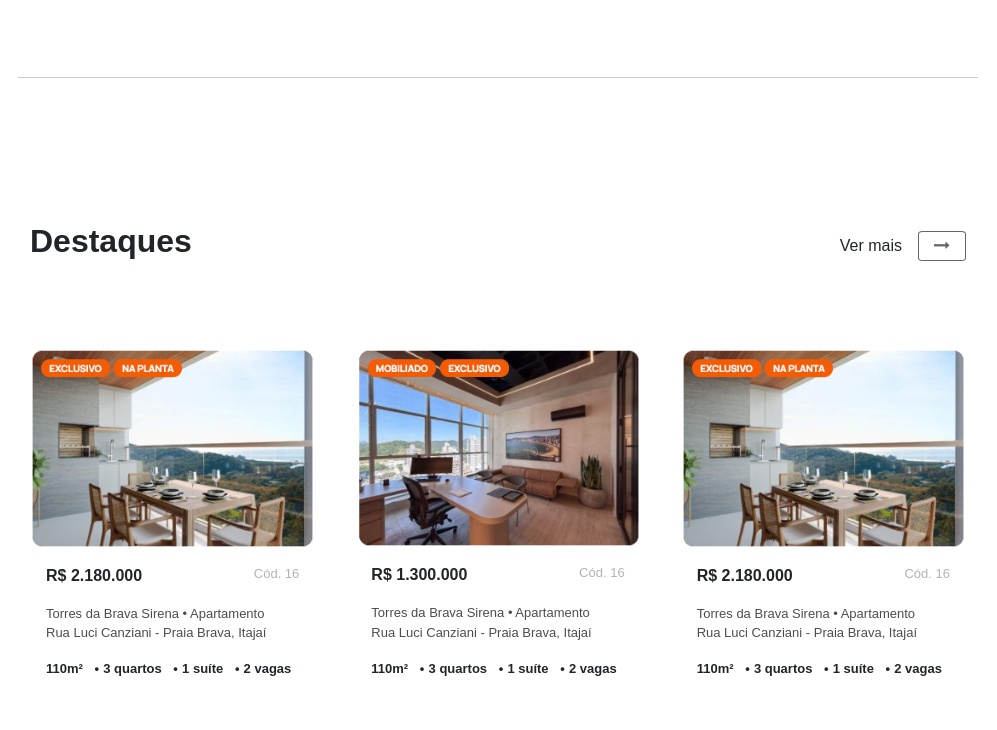
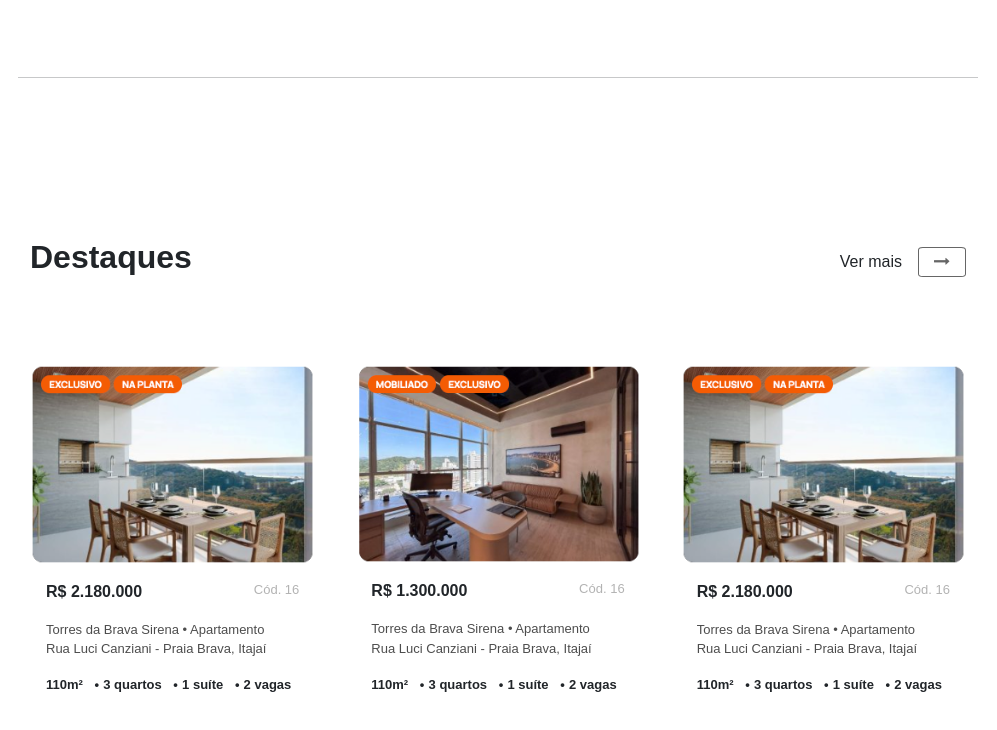
Before and after one commit to ypiaza/Teste---CRM---HTML-Bootstrap-CSS, a plain HTML site: page index.html in a window 1280 px wide. Shown: the part 1488-2218 px from the top of the page, without its empty margins (142-1139 px from the left). Drawn offline with nearby package versions, Linux system fonts and the light colour scheme.

Commit message:
Ajuste layout

```diff
--- a/index.html
+++ b/index.html
@@ -230,7 +230,7 @@
 
                     <hr>
 
-                    <div>
+                    <div class="mt-3">
                         <div class="text-destaques d-flex justify-content-between align-items-center">
                             <h3>Destaques</h3>
 
--- a/style.css
+++ b/style.css
@@ -104,7 +104,7 @@ a {
 /* Destaques */
 
 #destaques {
-    height: 220vh;
+    height: 230vh;
     width: 100%;
 }
 
```
